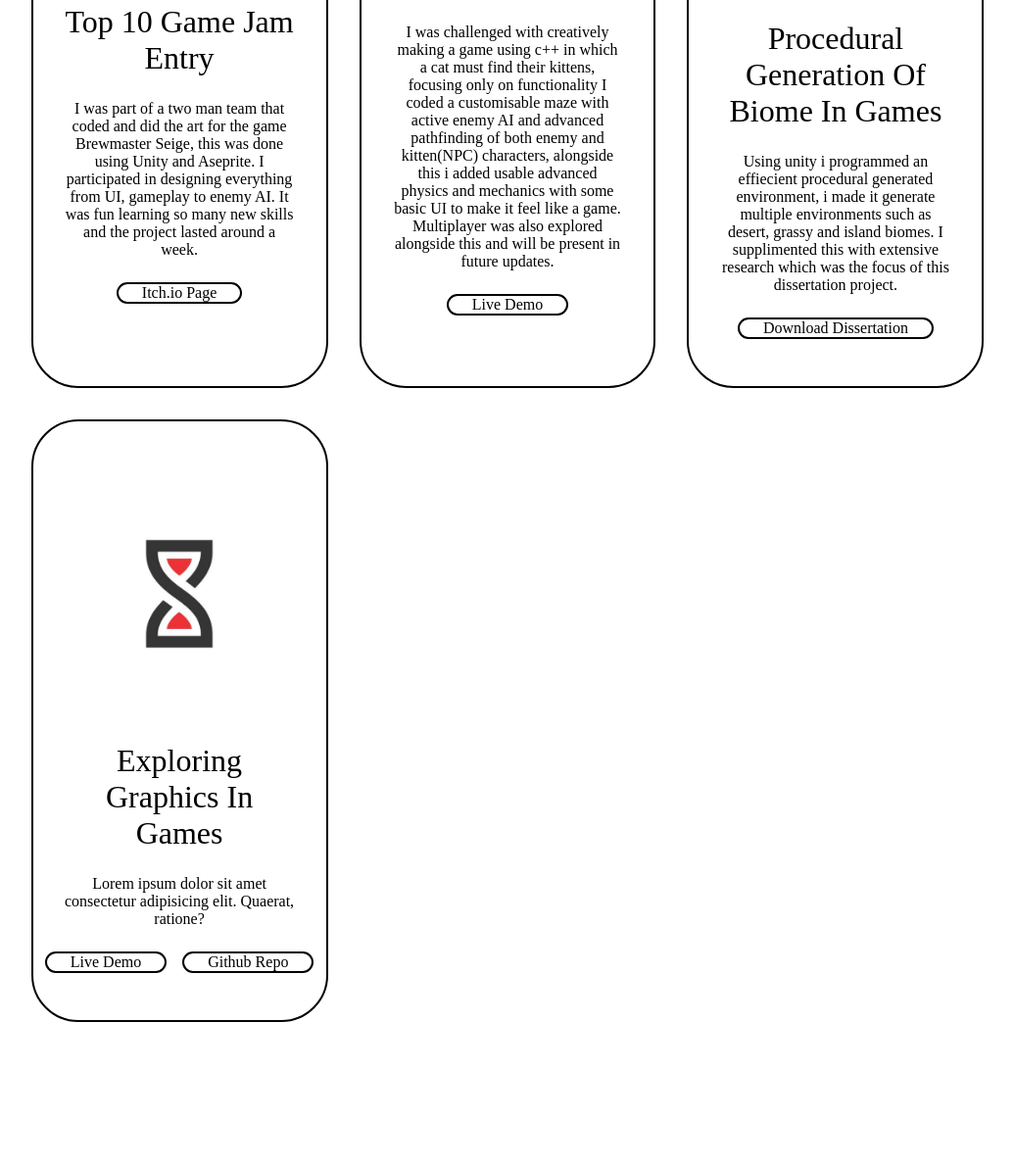
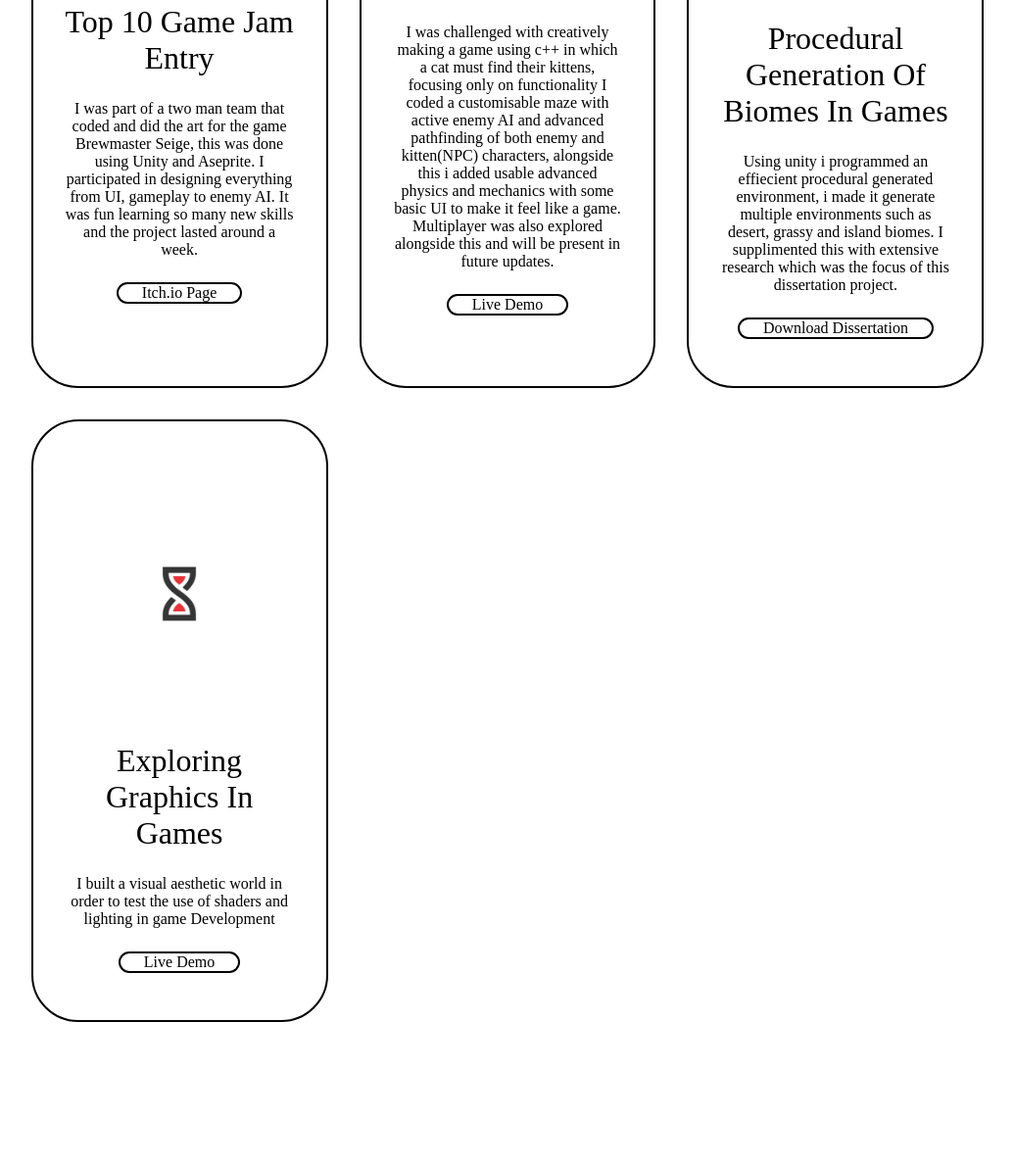
Before and after one commit to SnowyAlex16/Alex-Portfolio, a plain HTML site: page index.html in a window 1280 px wide. Shown: the part 1391-2584 px from the top of the page at 98% size, without its empty margins (122-1157 px from the left). Drawn offline with Linux system fonts and the light colour scheme.

Commit message:
scale down img

```diff
--- a/index.html
+++ b/index.html
@@ -91,7 +91,7 @@
             <div class="project-card">
 
                 <img src="image.jpg" alt="">
-                <h3>Procedural Generation Of Biome In Games</h3>
+                <h3>Procedural Generation Of Biomes In Games</h3>
                 <p>Using unity i programmed an effiecient procedural generated environment, i made it generate multiple environments such as desert, grassy and island biomes.
                     I supplimented this with extensive research which was the focus of this dissertation project.
                 </p>
@@ -105,10 +105,9 @@
 
                 <img src="image.jpg" alt="">
                 <h3>Exploring Graphics In Games</h3>
-                <p>Lorem ipsum dolor sit amet consectetur adipisicing elit. Quaerat, ratione?</p>
+                <p>I built a visual aesthetic world in order to test the use of shaders and lighting in game Development</p>
                 <div class="btn-group">
                     <div class="btn">Live Demo</div>
-                    <div class="btn">Github Repo</div>
                 </div>
 
             </div>
--- a/style.css
+++ b/style.css
@@ -231,7 +231,7 @@ section{
     transform: translateY(-10px)scale(1.02);
 }
 .project-card img{
-
+    transform: scale(0.5);
     width: 20vw;
     border-radius: 1rem;
 }
```
